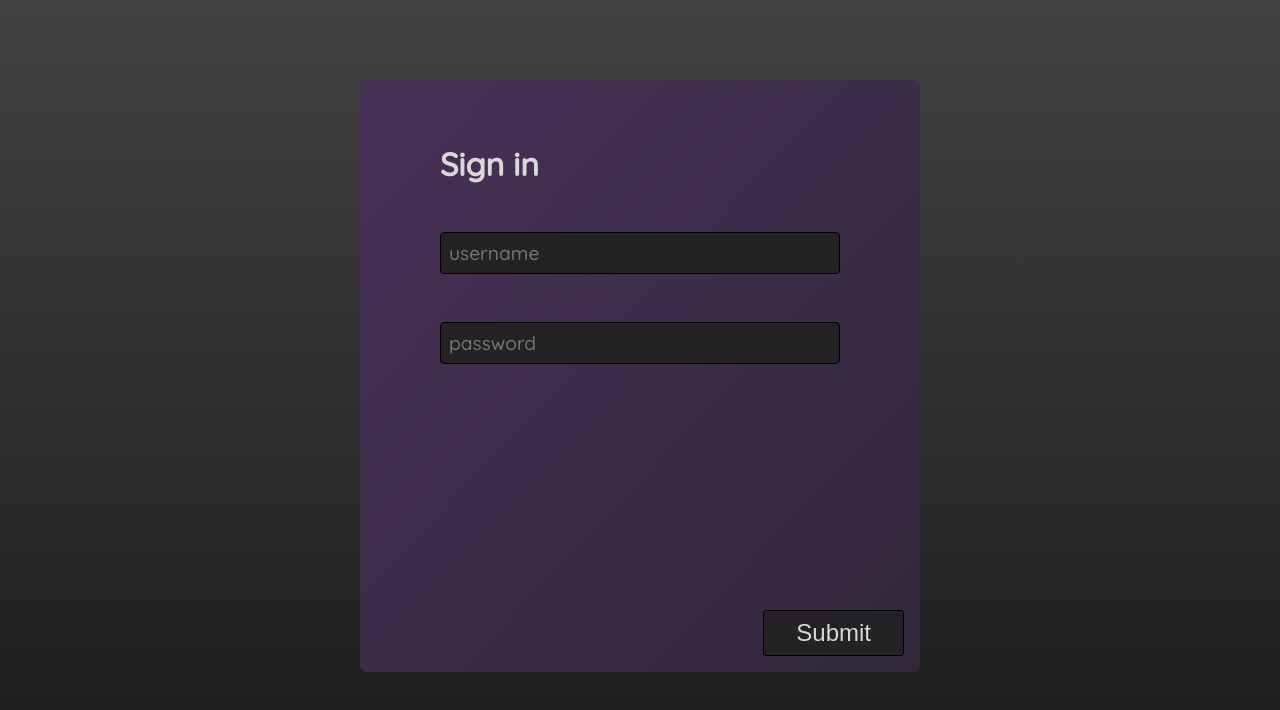
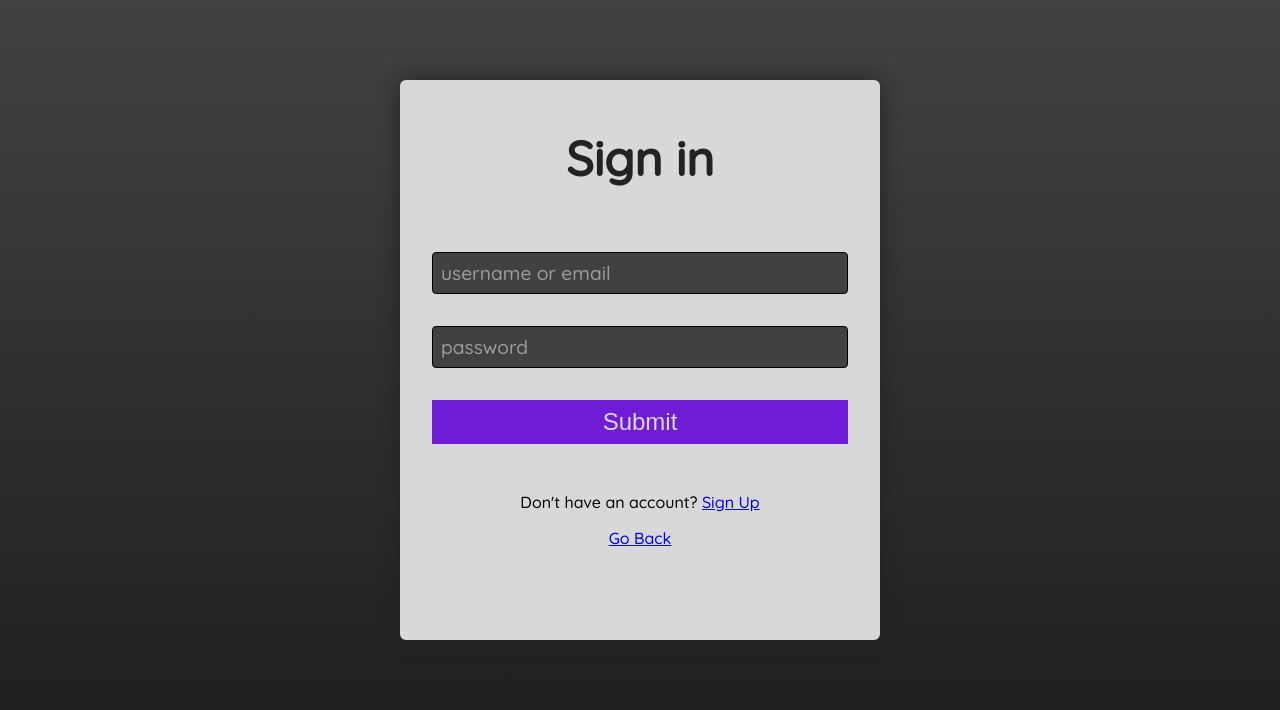
Before and after one commit to michaelwoodruffdev/tune-tree, a React (Create React App) app in the folder tunetree-frontend/: page /signin in a window 1280 px wide. Shown: the top 710 px of the page. Built offline with nearby package versions, Linux system fonts and the light colour scheme.

Commit message:
design and style signin and signup pages

```diff
--- a/tunetree-frontend/src/App.js
+++ b/tunetree-frontend/src/App.js
@@ -1,6 +1,7 @@
 import React from 'react';
 import { Route, Switch, BrowserRouter } from 'react-router-dom';
 import SigninPage from './views/SigninPage/SigninPage.js';
+import SignupPage from './views/SignupPage/SignupPage.js';
 import LandingPage from './views/LandingPage/LandingPage.js';
 
 function App() {
@@ -13,6 +14,9 @@ function App() {
         <Route exact path="/signin">
           <SigninPage />
         </Route>
+        <Route exact path="/signup">
+          <SignupPage />
+        </Route>
       </Switch>
     </BrowserRouter>
   );
--- a/tunetree-frontend/src/components/Button/Button.module.css
+++ b/tunetree-frontend/src/components/Button/Button.module.css
@@ -1,14 +1,33 @@
 .buttonStyle {
-    background-color: var(--dark-grey);
+    background-image: linear-gradient(to bottom right, var(--dark-purple), var(--dark-purple));
     padding: .5rem 2rem;
-    border: 1px solid black;
-    border-radius: 3px;
+    border: none;
+    /* border-radius: 3px; */
     font-size: 1.5rem;
     color: var(--off-white);
-    transition: background-color .15s ease;
+    transition: background-image .15s ease;
+    position: relative;
+    z-index: 1;
+}
+
+.buttonStyle::before {
+    position: absolute;
+    content: "";
+    top: 0;
+    right: 0;
+    bottom: 0;
+    left: 0;
+    background-image: linear-gradient(to bottom right, var(--light-purple), var(--dark-purple));
+    z-index: -1;
+    transition: opacity .3s ease;
+    opacity: 0;
 }
 
 .buttonStyle:hover {
     cursor: pointer;
-    background-color: rgb(61, 61, 61);
+    /* background-color: var(--light-purple); */
 }
+
+.buttonStyle:hover::before {
+    opacity: 1;
+}
--- a/tunetree-frontend/src/components/TextInput/TextInput.module.css
+++ b/tunetree-frontend/src/components/TextInput/TextInput.module.css
@@ -1,9 +1,21 @@
 .textInput {
     padding: .5rem;
-    background-color: var(--dark-grey);
+    background-color: var(--mid-grey);
     border: 1px solid black;
     border-radius: 4px;
     font-size: 1.2rem;
     color: var(--off-white);
     font-family: 'Quicksand';
 }
+
+.textInput::placeholder {
+    color: rgb(156, 156, 156);
+}
+
+.textInput::-ms-input-placeholder {
+    color: rgb(156, 156, 156);
+}
+
+.textInput:-ms-input-placeholder {
+    color: rgb(156, 156, 156);
+}
--- a/tunetree-frontend/src/index.css
+++ b/tunetree-frontend/src/index.css
@@ -13,6 +13,9 @@ body {
 
 /* Global CSS Variables */
 :root {
+  --light-purple: #9550ea;
+  --dark-purple: #6f1cd5;
+  --mid-grey: #414141;
   --dark-grey: #242225;
   --off-white: #d8d8d8;
 }
--- a/tunetree-frontend/src/views/LandingPage/LandingPage.js
+++ b/tunetree-frontend/src/views/LandingPage/LandingPage.js
@@ -12,7 +12,7 @@ class LandingPage extends Component {
         return (
             <div className={styles.landingPage}>
                 <div className={styles.title}>
-                    <img className={styles.titleLogo}src="tunetree-logo.png" alt="logo"/>
+                    <img className={styles.titleLogo} src="tunetree-logo.png" alt="logo" />
                     <h1 className={styles.titleH1}>TuneTree</h1>
                     <h3 className={styles.titleH3}>See where your sounds will go</h3>
                 </div>
@@ -23,7 +23,9 @@ class LandingPage extends Component {
                     <Link to="/signin">
                         <Button buttonText="Sign In" />
                     </Link>
-                    <Button buttonText="Sign Up" />
+                    <Link to="/signup">
+                        <Button buttonText="Sign Up" />
+                    </Link>
                 </div>
                 <div className={styles.linkRow}>
                     <a href="http://www.github.com/michaelwoodruffdev/tune-tree">Visti Github</a> | <a href="http://www.github.com/michaelwoodruffdev/tune-tree">Continue as Guest</a>
--- a/tunetree-frontend/src/views/LandingPage/LandingPage.module.css
+++ b/tunetree-frontend/src/views/LandingPage/LandingPage.module.css
@@ -60,6 +60,7 @@
   display: flex;
   justify-content: center;
   color: var(--off-white);
+  font-size: 1.2rem;
 }
 
 .linkRow > * {
@@ -67,7 +68,28 @@
 }
 
 .linkRow > a {
-    color: rgb(83, 83, 189);
+  color: var(--dark-purple);
+}
+
+.linkRow > a:hover {
+  color: var(--light-purple);
+}
+
+@media only screen and (max-width: 950px) {
+  .titleLogo {
+    width: 10rem;
+    height: 10rem;
+  }
+
+  .titleH1 {
+    font-size: 6rem;
+  }
+
+  .titleH3 {
+    font-size: 1.3rem;
+    right: 0;
+    bottom: -0.5rem;
+  }
 }
 
 @media only screen and (max-width: 600px) {
@@ -81,9 +103,9 @@
   }
 
   .titleH3 {
-      font-size: 1rem;
+    font-size: .8rem;
     right: 0;
-      bottom: -.5rem;
+    bottom: -0.5rem;
   }
 
   .infoBoxP {
--- a/tunetree-frontend/src/views/SigninPage/SigninPage.js
+++ b/tunetree-frontend/src/views/SigninPage/SigninPage.js
@@ -1,6 +1,6 @@
 import React, { Component } from 'react';
 import TextInput from '../../components/TextInput/TextInput.js';
-import styles from './SigninPage.module.css';
+import styles from './SigninSignupPage.module.css';
 import Button from '../../components/Button/Button.js';
 
 class SigninPage extends Component {
@@ -31,9 +31,13 @@ class SigninPage extends Component {
         return (
             <div className={styles.formContainer}>
                 <h1 className={styles.title}>Sign in</h1>
-                <TextInput changeFunction={this.setUsername} placeholder="username"/>
+                <TextInput changeFunction={this.setUsername} placeholder="username or email"/>
                 <TextInput changeFunction={this.setPassword} placeholder="password"/>
-                <Button extraStyle={styles.buttonStyle} onClickFunction={this.signIn} buttonText="Submit" />
+                <Button onClickFunction={this.signIn} buttonText="Submit" />
+                <div className={styles.formFooter}>
+                    <p className={styles.formFooterP}>Don't have an account? <a href="/signup">Sign Up</a></p>
+                    <a className={styles.formFooterA} href="/">Go Back</a>
+                </div>
             </div>
         );
     }
--- a/tunetree-frontend/src/views/SigninPage/SigninPage.module.css
+++ /dev/null
@@ -1,31 +0,0 @@
-.formContainer {
-    display: flex;
-    flex-direction: column;
-    justify-content: flex-start;
-    width: 90%;
-    margin: auto;
-    max-width: 25rem;
-    padding: 1rem 5rem;
-    background-image: linear-gradient(to bottom right, rgb(72, 49, 87), rgb(49, 40, 58));
-    border-radius: 6px;
-    height: 50vh;
-    min-height: 35rem;
-    margin-top: 5rem;
-    position: relative;
-}
-
-.formContainer > * {
-    margin-top: 3rem !important;
-}
-
-.title {
-    /* align-self: center; */
-    margin: 0;
-    color: var(--off-white);
-}
-
-.buttonStyle {
-    position: absolute;
-    bottom: 1rem;
-    right: 1rem;
-}
--- /dev/null
+++ b/tunetree-frontend/src/views/SigninPage/SigninSignupPage.module.css
@@ -0,0 +1,38 @@
+.formContainer {
+    display: flex;
+    flex-direction: column;
+    justify-content: flex-start;
+    width: 90%;
+    margin: auto;
+    max-width: 30rem;
+    /* padding: 1rem 5rem; */
+    background-color: var(--off-white);
+    border-radius: 6px;
+    min-height: 35rem;
+    margin-top: 5rem;
+    position: relative;
+    box-shadow: 0 0 20px 0 var(--dark-grey);
+}
+
+.formContainer > *:not(.title) {
+    margin: 1rem 2rem;
+}
+
+.title {
+    align-self: center;
+    margin: 3rem 2rem;
+    color: var(--dark-grey);
+    font-size: 3rem;
+}
+
+.formFooter {
+    align-self: center;
+    display: flex;
+    flex-direction: column;
+    align-items: center;
+    margin-bottom: 2rem;
+}
+
+.formFooterA {
+    margin: auto;
+}
--- /dev/null
+++ b/tunetree-frontend/src/views/SignupPage/SignupPage.js
@@ -0,0 +1,60 @@
+import React, { Component } from 'react';
+import TextInput from '../../components/TextInput/TextInput.js';
+import styles from '../SigninPage/SigninSignupPage.module.css';
+import Button from '../../components/Button/Button.js';
+
+class SigninPage extends Component {
+    constructor(props) {
+        super(props);
+        this.state = {
+            username: '',
+            email: '',
+            password: '',
+            confirmPassword: ''
+        }
+
+        this.setUsername = this.setUsername.bind(this);
+        this.setEmail = this.setEmail.bind(this);
+        this.setConfirmPassword = this.setConfirmPassword.bind(this);
+        this.setPassword = this.setPassword.bind(this);
+    }
+
+    setUsername(newValue) {
+        this.setState({ username: newValue });
+    }
+
+    setEmail(newValue) {
+        this.setState({ email: newValue });
+    }
+
+    setConfirmPassword(newValue) {
+        this.setState({ confirmPassword: newValue });
+    }
+
+    setPassword(newValue) {
+        this.setState({ password: newValue });
+    }
+
+    signUp() {
+        console.log('time to sign up');
+    }
+
+    render() {
+        return (
+            <div className={styles.formContainer}>
+                <h1 className={styles.title}>Sign up</h1>
+                <TextInput changeFunction={this.setUsername} placeholder="username"/>
+                <TextInput changeFunction={this.setEmail} placeholder="email (we will never spam)" />
+                <TextInput changeFunction={this.setPassword} placeholder="password"/>
+                <TextInput changeFunction={this.setConfirmPassword} placeholder="confirm password" />
+                <Button onClickFunction={this.signUp} buttonText="Submit" />
+                <div className={styles.formFooter}>
+                    <p className={styles.formFooterP}>Already have an account? <a href="/signin">Sign In</a></p>
+                    <a className={styles.formFooterA} href="/">Go Back</a>
+                </div>
+            </div>
+        );
+    }
+}
+
+export default SigninPage;
```
Lines whose indentation alone changed are shown as unchanged.
